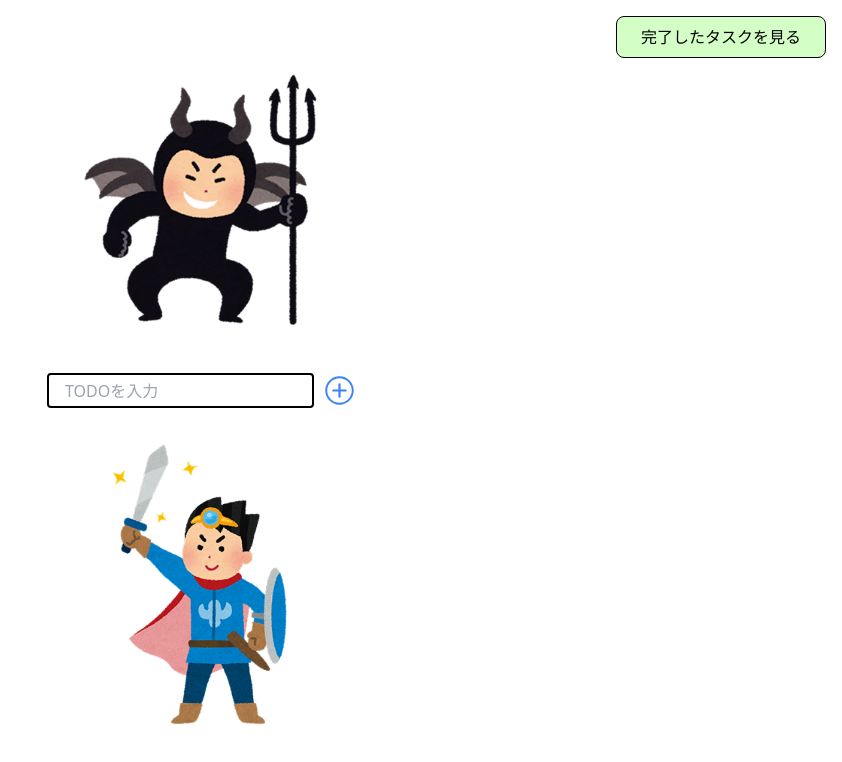
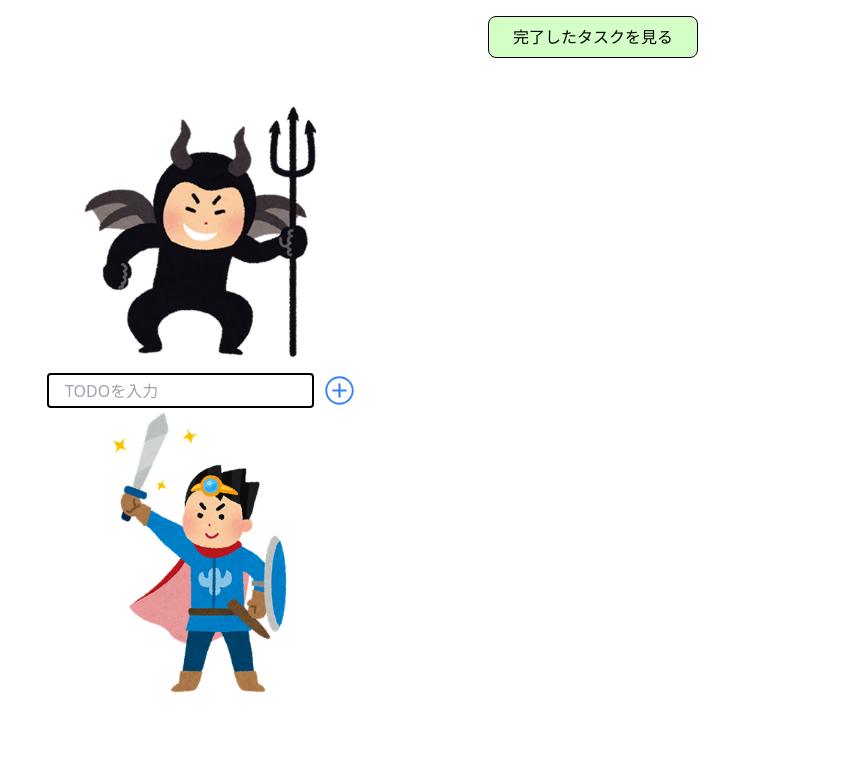
Before and after one commit to takasora1217/yuusha-todo, a React (Vite) app: page / in a window 1280 px wide. Shown: the top 762 px of the page, without its empty margins (438-1280 px from the left). Built offline with nearby package versions, Linux system fonts and the light colour scheme.

Commit message:
feat:完了したタスクボタンの作成

```diff
--- a/src/pages/Top.jsx
+++ b/src/pages/Top.jsx
@@ -9,16 +9,16 @@ const Top = () => {
   return (
     <>
       <div className="relative flex flex-col items-center justify-center min-h-screen">
-        <div className="absolute top-0 right-0 m-4">
+        <div className="absolute top-0 right-32 m-4">
           <Link to="/CompletedTasks">
             <button className="bg-[#D3FFC7] py-2 px-6 rounded-lg border-[1px] border-black hover:bg-[#A4E791]">
               完了したタスクを見る
             </button>
           </Link>
         </div>
-        <img src={boss} alt="boss" className="w-64 mb-8" />
+        <img src={boss} alt="boss" className="w-64" />
         <InputForm taskList={taskList} setTaskList={setTaskList} />
-        <img src={yuusha} alt="yuusha" className="w-56 mt-8" />
+        <img src={yuusha} alt="yuusha" className="w-56" />
       </div>
     </>
   );
```
